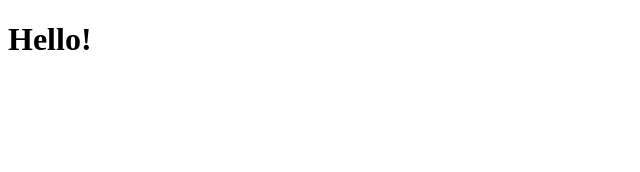
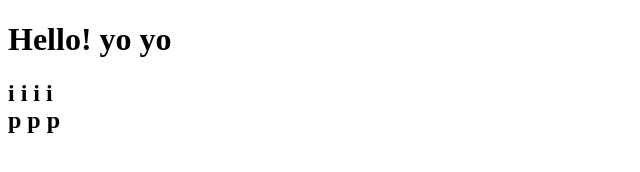
Before and after one commit to jishan101/html-practice, a plain HTML site: page index.html in a window 1280 px wide. Shown: the whole page, without its empty margins (0-640 px from the left). Drawn offline with Linux system fonts and the light colour scheme.

Commit message:
Modified

```diff
--- a/index.html
+++ b/index.html
@@ -4,6 +4,7 @@
 	<title>HTML Practice</title>
 </head>
 <body>
-	<h1>Hello!</h1>
+	<h1>Hello! yo yo</h1>
+	<h2>i i i i<br>p p p</h2>
 </body>
 </html>
```
